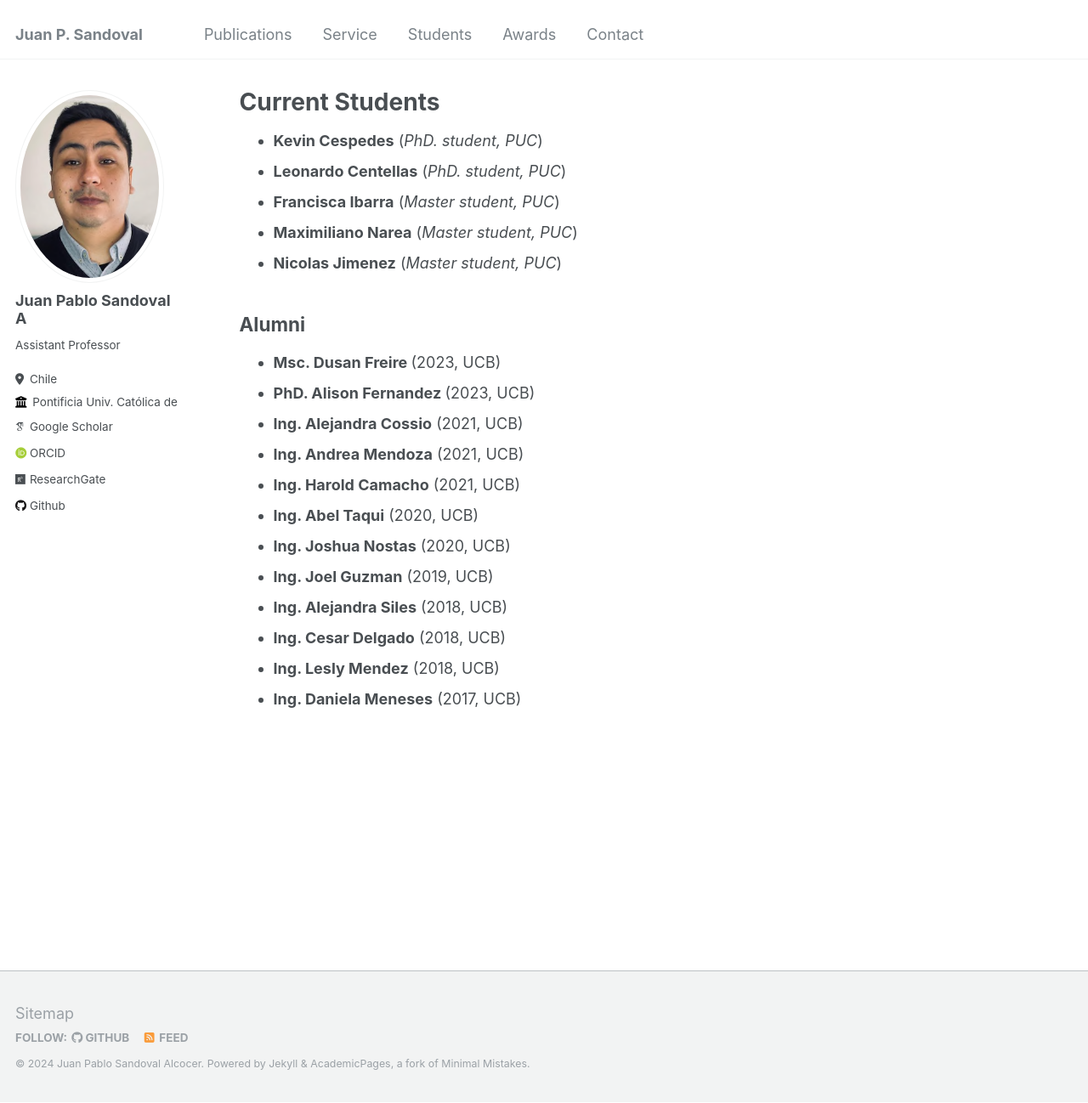
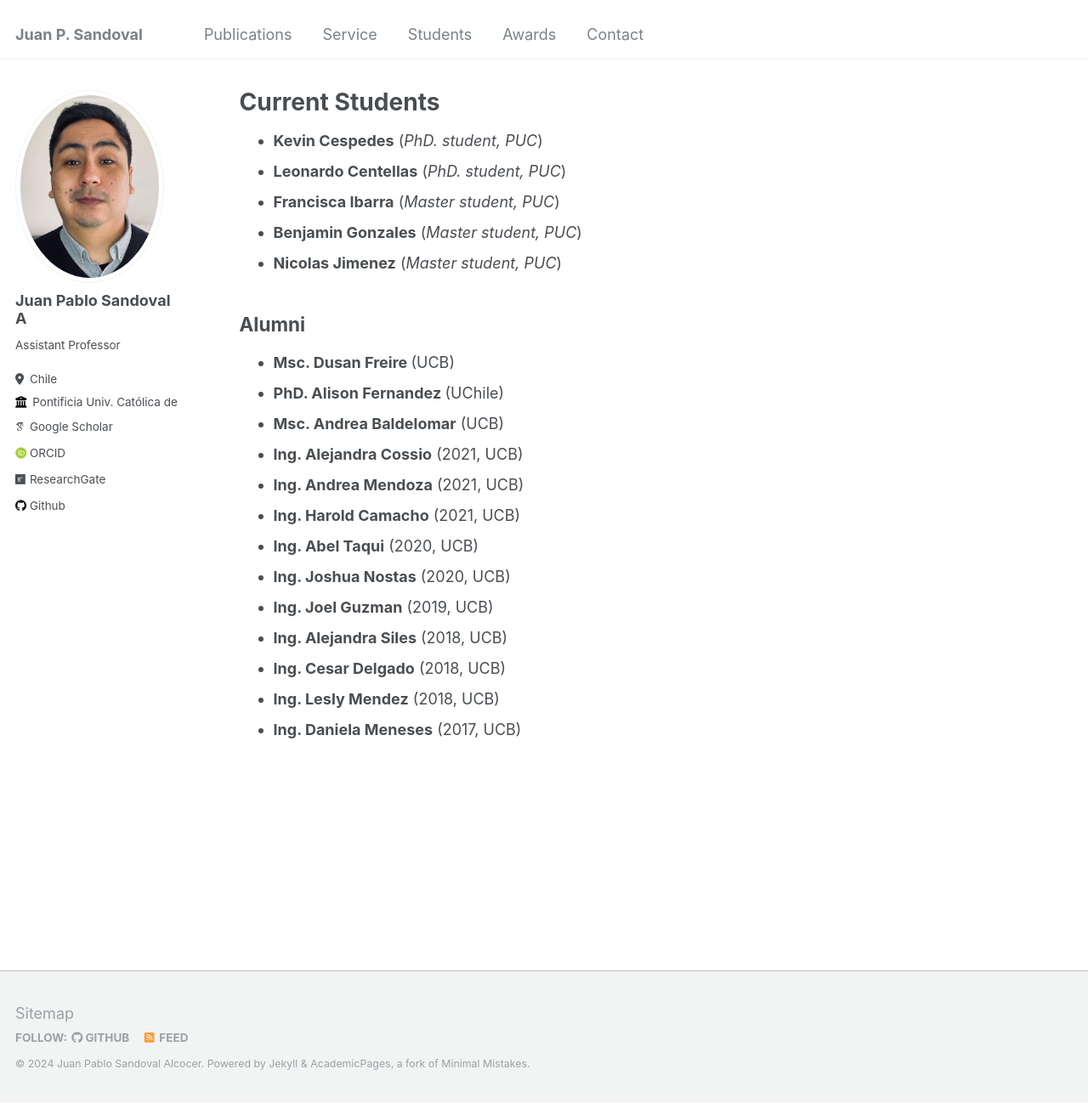
Before and after one commit to jpsandoval/jpsandoval.github.io, a Jekyll site: the page built from _pages/teaching.html, in a window 1280 px wide and 1298 px high. Shown: the whole window at 85% size. Built offline with Jekyll 4.4.1, drawn with Linux system fonts in a browser that asks for light colours; some web fonts are replaced.

Commit message:
updating the info
updating

```diff
--- a/_pages/teaching.html
+++ b/_pages/teaching.html
@@ -10,14 +10,15 @@ author_profile: true
           <li> <strong> Leonardo Centellas</strong> (<i>PhD.  student, PUC</i>)</li>
           <!--li> <strong> Geraldine Galindo</strong> (<i>PhD. student, UCB, co-guia</i>)</li-->
           <li> <strong> Francisca Ibarra</strong> (<i>Master student, PUC</i>)</li>
-          <li> <strong> Maximiliano Narea</strong> (<i>Master student, PUC</i>)</li>
+          <li> <strong> Benjamin Gonzales</strong> (<i>Master student, PUC</i>)</li>
           <li> <strong> Nicolas Jimenez</strong> (<i>Master student, PUC</i>)</li>
           <!--li> <strong> Tiara Rojas</strong> (<i>Master student, UCB, co-guia</i>)</li-->
         </ul>
 <h2> Alumni </h2>
         <ul>
-          <li> <strong>Msc. Dusan Freire </strong> (2023, UCB)</li>
-          <li> <strong>PhD. Alison Fernandez </strong> (2023, UCB)</li>
+          <li> <strong>Msc. Dusan Freire </strong> (UCB)</li>
+          <li> <strong>PhD. Alison Fernandez </strong> (UChile)</li>
+          <li> <strong>Msc. Andrea Baldelomar</strong> (UCB)</li>
           <li> <strong>Ing. Alejandra Cossio</strong> (2021, UCB)</li>
           <li> <strong>Ing. Andrea Mendoza</strong> (2021, UCB)</li>
           <li> <strong>Ing. Harold Camacho</strong> (2021, UCB)</li>
```
Also changed, not shown: _pages/about.md (+6 -0 lines), _pages/markdown.md (+2 -0 lines).
